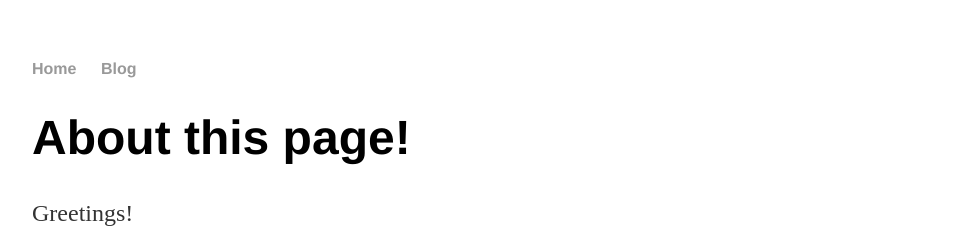
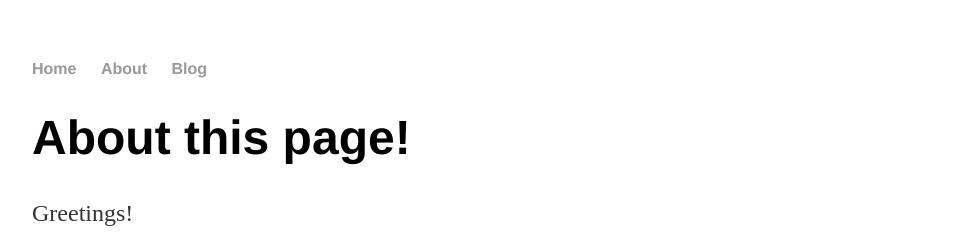
Before and after one commit to jadenvadi/jadenvadi.github.io, a Jekyll site: the page built from about.html, in a window 1280 px wide. Shown: the top 252 px of the page, without its empty margins (160-1119 px from the left). Built offline with Jekyll 4.4.1, drawn with Linux system fonts in a browser that asks for light colours.

Commit message:
Update default.html
Added an about page

```diff
--- a/_layouts/default.html
+++ b/_layouts/default.html
@@ -8,6 +8,7 @@
               <nav>
                       <ul>
                             <li><a href="/">Home</a></li>
+                            <li><a href="/About">About</a></li>
                             <li><a href="/blog">Blog</a></li>
                       </ul>
               </nav>
```
